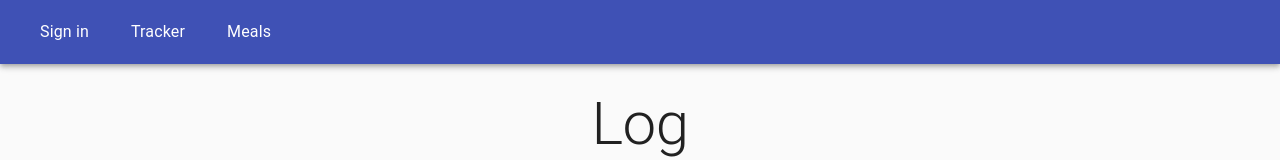
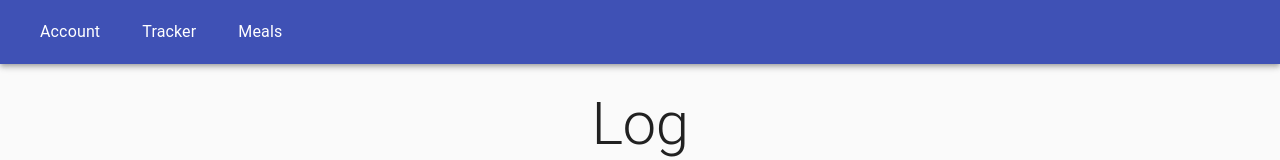
Before and after one commit to CodeAlanSanchez/food-tracker, a React (Create React App) app in the folder client/: page / in a window 1280 px wide. Shown: the top 160 px of the page. Built offline with nearby package versions, Linux system fonts and the light colour scheme; sample sign-in values are in the browser's storage.

Commit message:
Fix navbar to show sign in or account

```diff
--- a/client/src/components/Navbar/Navbar.jsx
+++ b/client/src/components/Navbar/Navbar.jsx
@@ -8,16 +8,26 @@ import useStyles from './styles';
 
 const Navbar = () => {
   const classes = useStyles();
+  const user = JSON.parse(localStorage.getItem('profile'));
 
   return (
     <AppBar position="static">
       <Toolbar>
         <List className={classes.navigationBar} component="nav" color="inherit">
-          <ListItem button to="/auth" component={Link}>
-            <ListItemText>
-              Sign&nbsp;in
-            </ListItemText>
-          </ListItem>
+          {!user?.result?.email
+            ? (
+              <ListItem button to="/auth" component={Link}>
+                <ListItemText>
+                  Sign&nbsp;in
+                </ListItemText>
+              </ListItem>
+            ) : (
+              <ListItem button to="/auth" component={Link}>
+                <ListItemText>
+                  Account
+                </ListItemText>
+              </ListItem>
+            )}
           <ListItem button to="/" component={Link}>
             <ListItemText>
               Tracker
```
